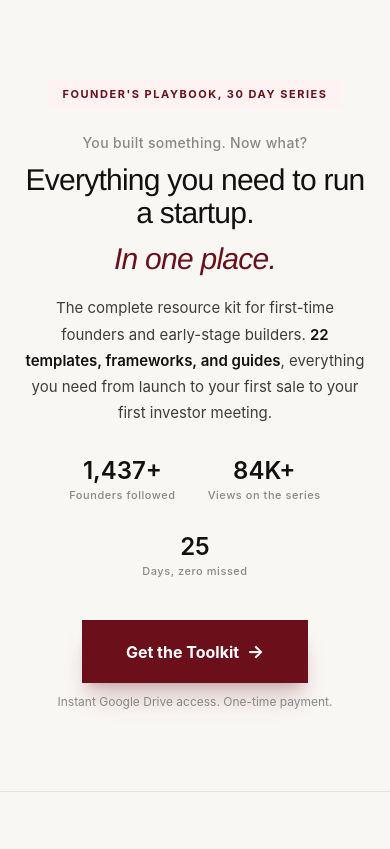
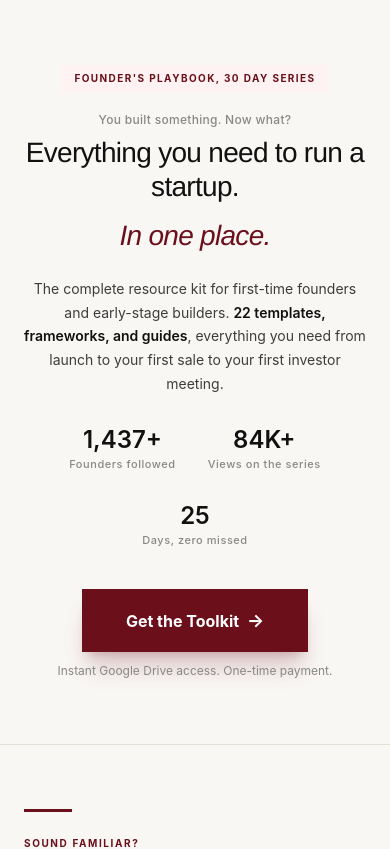
Before and after one commit to Uchhashay/the-founder-s-playbook, a React (Vite) app: page /toolkit in a window 390 px wide. Shown: the top 849 px of the page. Built offline with nearby package versions, Linux system fonts and the light colour scheme.

Commit message:
refactor(ui): optimize toolkit hero mobile padding
Adjust spacing, font sizes, and margins for improved responsiveness on small devices.

```diff
--- a/src/components/ToolkitPage.tsx
+++ b/src/components/ToolkitPage.tsx
@@ -232,13 +232,13 @@ export default function ToolkitPage() {
       </nav>
 
       {/* HERO */}
-      <section className="bg-[#F9F7F4] py-20 px-6 border-b border-[#E5E0D8]">
+      <section className="bg-[#F9F7F4] py-16 md:py-20 px-5 md:px-6 border-b border-[#E5E0D8]">
         <div className="max-w-[680px] mx-auto text-center">
           <motion.span
             initial={{ opacity: 0, y: 15 }}
             animate={{ opacity: 1, y: 0 }}
             transition={{ duration: 0.6 }}
-            className="inline-block text-[11px] font-bold tracking-[0.14em] uppercase text-[#6B0F1A] bg-[#FFF2F2] px-3.5 py-1.5 mb-6"
+            className="inline-block text-[10px] md:text-[11px] font-bold tracking-[0.14em] uppercase text-[#6B0F1A] bg-[#FFF2F2] px-3.5 py-1.5 mb-5 md:mb-6"
           >
             Founder's Playbook, 30 Day Series
           </motion.span>
@@ -247,7 +247,7 @@ export default function ToolkitPage() {
             initial={{ opacity: 0, y: 15 }}
             animate={{ opacity: 1, y: 0 }}
             transition={{ duration: 0.6, delay: 0.1 }}
-            className="text-sm md:text-base text-[#888888] font-medium mb-2.5 tracking-wide"
+            className="text-xs md:text-base text-[#888888] font-medium mb-2 md:mb-3 tracking-wide"
           >
             You built something. Now what?
           </motion.p>
@@ -256,18 +256,18 @@ export default function ToolkitPage() {
             initial={{ opacity: 0, y: 15 }}
             animate={{ opacity: 1, y: 0 }}
             transition={{ duration: 0.6, delay: 0.2 }}
-            className="text-3xl md:text-5xl lg:text-6xl font-normal text-[#111111] leading-[1.12] mb-5 tracking-tight font-sans"
+            className="text-[28px] sm:text-4xl md:text-5xl lg:text-6xl font-normal text-[#111111] leading-[1.2] md:leading-[1.12] mb-6 md:mb-8 tracking-tight font-sans"
             style={{ fontFamily: 'Helvetica, Arial, sans-serif' }}
           >
             Everything you need to run a startup.
-            <span className="block mt-3 md:mt-4 italic text-[#6B0F1A]">In one place.</span>
+            <span className="block mt-4 md:mt-5 italic text-[#6B0F1A]">In one place.</span>
           </motion.h1>
 
           <motion.p
             initial={{ opacity: 0, y: 15 }}
             animate={{ opacity: 1, y: 0 }}
             transition={{ duration: 0.6, delay: 0.3 }}
-            className="text-[15px] md:text-[17px] text-[#3D3D3D] leading-[1.75] mb-8 max-w-[540px] mx-auto"
+            className="text-[14px] sm:text-[15px] md:text-[17px] text-[#3D3D3D] leading-[1.7] md:leading-[1.75] mb-8 md:mb-10 max-w-[540px] mx-auto px-1 md:px-0"
           >
             The complete resource kit for first-time founders and early-stage builders. <strong className="text-[#111111] font-semibold">22 templates, frameworks, and guides</strong>, everything you need from launch to your first sale to your first investor meeting.
           </motion.p>
```
